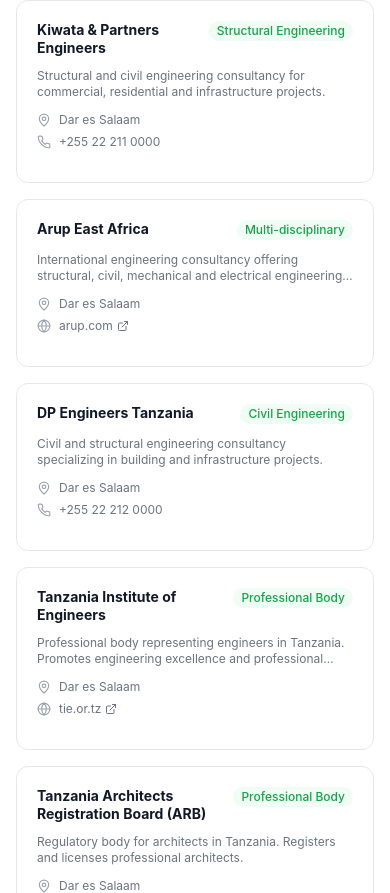
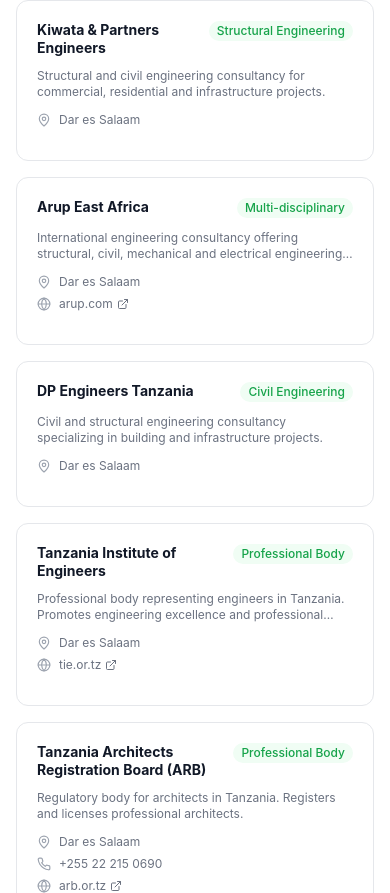
Before and after one commit to emkuwa/tanzibaba-materials, a Next.js app: page /directory in a window 390 px wide. Shown: the part 1931-2824 px from the top of the page. Built offline with nearby package versions, Linux system fonts and the light colour scheme; no server answers.

Commit message:
Remove placeholder phone numbers from directory listings

```diff
--- a/src/data/directory.ts
+++ b/src/data/directory.ts
@@ -40,27 +40,27 @@ export const categories = [
 export const listings: DirectoryListing[] = [
   // ENGINEERS
   { id: 'eng-001', name: 'Tanzania Engineers Registration Board (ERB)', category: 'engineers', subcategory: 'Professional Body', location: 'Dar es Salaam', description: 'Regulatory body for engineers in Tanzania. Registers and licenses professional engineers across all disciplines.', website: 'https://erb.or.tz', phone: '+255 22 215 0690', email: 'info@erb.or.tz', slug: 'erb-tanzania' },
-  { id: 'eng-002', name: 'Kiwata & Partners Engineers', category: 'engineers', subcategory: 'Structural Engineering', location: 'Dar es Salaam', description: 'Structural and civil engineering consultancy for commercial, residential and infrastructure projects.', phone: '+255 22 211 0000', slug: 'kiwata-engineers' },
+  { id: 'eng-002', name: 'Kiwata & Partners Engineers', category: 'engineers', subcategory: 'Structural Engineering', location: 'Dar es Salaam', description: 'Structural and civil engineering consultancy for commercial, residential and infrastructure projects.', slug: 'kiwata-engineers' },
   { id: 'eng-003', name: 'Arup East Africa', category: 'engineers', subcategory: 'Multi-disciplinary', location: 'Dar es Salaam', description: 'International engineering consultancy offering structural, civil, mechanical and electrical engineering services.', website: 'https://arup.com', slug: 'arup-east-africa' },
-  { id: 'eng-004', name: 'DP Engineers Tanzania', category: 'engineers', subcategory: 'Civil Engineering', location: 'Dar es Salaam', description: 'Civil and structural engineering consultancy specializing in building and infrastructure projects.', phone: '+255 22 212 0000', slug: 'dp-engineers' },
+  { id: 'eng-004', name: 'DP Engineers Tanzania', category: 'engineers', subcategory: 'Civil Engineering', location: 'Dar es Salaam', description: 'Civil and structural engineering consultancy specializing in building and infrastructure projects.', slug: 'dp-engineers' },
   { id: 'eng-005', name: 'Tanzania Institute of Engineers', category: 'engineers', subcategory: 'Professional Body', location: 'Dar es Salaam', description: 'Professional body representing engineers in Tanzania. Promotes engineering excellence and professional development.', website: 'https://tie.or.tz', slug: 'tie-tanzania' },
 
   // ARCHITECTS
   { id: 'arc-001', name: 'Tanzania Architects Registration Board (ARB)', category: 'architects', subcategory: 'Professional Body', location: 'Dar es Salaam', description: 'Regulatory body for architects in Tanzania. Registers and licenses professional architects.', website: 'https://arb.or.tz', phone: '+255 22 215 0690', slug: 'arb-tanzania' },
-  { id: 'arc-002', name: 'Architects 67 East Africa', category: 'architects', subcategory: 'Architecture Firm', location: 'Dar es Salaam', description: 'Full-service architecture firm offering design, planning and project management for commercial and residential projects.', phone: '+255 22 213 0000', slug: 'architects-67' },
+  { id: 'arc-002', name: 'Architects 67 East Africa', category: 'architects', subcategory: 'Architecture Firm', location: 'Dar es Salaam', description: 'Full-service architecture firm offering design, planning and project management for commercial and residential projects.', slug: 'architects-67' },
   { id: 'arc-003', name: 'Planning Systems Ltd', category: 'architects', subcategory: 'Architecture & Planning', location: 'Dar es Salaam', description: 'Architecture and urban planning consultancy for commercial, institutional and residential developments.', slug: 'planning-systems' },
   { id: 'arc-004', name: 'Eldy Associates Architects', category: 'architects', subcategory: 'Architecture Firm', location: 'Dodoma', description: 'Architecture firm specializing in government buildings, institutional projects and residential developments.', slug: 'eldy-associates' },
   { id: 'arc-005', name: 'Zanzibar Architecture Studio', category: 'architects', subcategory: 'Architecture Firm', location: 'Zanzibar', description: 'Boutique architecture studio specializing in heritage conservation, hotels and resort developments in Zanzibar.', slug: 'zanzibar-architecture-studio' },
 
   // QUANTITY SURVEYORS
   { id: 'qs-001', name: 'Tanzania Institute of Quantity Surveyors', category: 'quantity-surveyors', subcategory: 'Professional Body', location: 'Dar es Salaam', description: 'Professional body for quantity surveyors in Tanzania. Promotes cost management and construction economics.', website: 'https://tiqs.or.tz', slug: 'tiqs-tanzania' },
-  { id: 'qs-002', name: 'CostPlan Quantity Surveyors', category: 'quantity-surveyors', subcategory: 'Cost Consultancy', location: 'Dar es Salaam', description: 'Quantity surveying and cost consultancy services for commercial, residential and infrastructure projects.', phone: '+255 22 214 0000', slug: 'costplan-qs' },
+  { id: 'qs-002', name: 'CostPlan Quantity Surveyors', category: 'quantity-surveyors', subcategory: 'Cost Consultancy', location: 'Dar es Salaam', description: 'Quantity surveying and cost consultancy services for commercial, residential and infrastructure projects.', slug: 'costplan-qs' },
   { id: 'qs-003', name: 'Davis Langdon Tanzania', category: 'quantity-surveyors', subcategory: 'Cost Consultancy', location: 'Dar es Salaam', description: 'International quantity surveying and cost management consultancy for large-scale construction projects.', slug: 'davis-langdon-tz' },
   { id: 'qs-004', name: 'Build Quantity Surveyors', category: 'quantity-surveyors', subcategory: 'Quantity Surveying', location: 'Dodoma', description: 'Quantity surveying services for government and commercial construction projects in Dodoma.', slug: 'build-qs-dodoma' },
 
   // LAND SURVEYORS
   { id: 'ls-001', name: 'Tanzania Surveyors Board', category: 'land-surveyors', subcategory: 'Professional Body', location: 'Dar es Salaam', description: 'Regulatory body for land surveyors in Tanzania. Registers and licenses professional surveyors.', website: 'https://surveyorsboard.or.tz', slug: 'surveyors-board' },
-  { id: 'ls-002', name: 'GeoTech Survey Services', category: 'land-surveyors', subcategory: 'Land Surveying', location: 'Dar es Salaam', description: 'Professional land surveying, topographical mapping and GPS survey services for construction projects.', phone: '+255 22 216 0000', slug: 'geotech-survey' },
+  { id: 'ls-002', name: 'GeoTech Survey Services', category: 'land-surveyors', subcategory: 'Land Surveying', location: 'Dar es Salaam', description: 'Professional land surveying, topographical mapping and GPS survey services for construction projects.', slug: 'geotech-survey' },
   { id: 'ls-003', name: 'Tanzania National Land Survey', category: 'land-surveyors', subcategory: 'Government Agency', location: 'Dodoma', description: 'Government agency responsible for land surveying and mapping across Tanzania.', website: 'https://nls.go.tz', slug: 'national-land-survey' },
   { id: 'ls-004', name: 'Precision Survey Consultants', category: 'land-surveyors', subcategory: 'Surveying', location: 'Zanzibar', description: 'Land surveying and mapping services for development projects across Zanzibar.', slug: 'precision-survey-zanzibar' },
 
@@ -73,14 +73,14 @@ export const listings: DirectoryListing[] = [
   // BUILDING CONTRACTORS
   { id: 'bc-001', name: 'Tanzania Contractors Registration Board (CRB)', category: 'building-contractors', subcategory: 'Regulatory Body', location: 'Dar es Salaam', description: 'Government body that registers and regulates building contractors in Tanzania.', website: 'https://crb.go.tz', phone: '+255 22 215 0690', slug: 'crb-tanzania' },
   { id: 'bc-002', name: 'China Railway Jianchang Engineering', category: 'building-contractors', subcategory: 'Building Contractor', location: 'Dar es Salaam', description: 'Large-scale building contractor specializing in commercial, residential and institutional construction.', slug: 'crje-tanzania' },
-  { id: 'bc-003', name: 'Vineyard Construction Ltd', category: 'building-contractors', subcategory: 'Building Contractor', location: 'Dar es Salaam', description: 'Established building contractor for commercial, residential and industrial construction projects.', phone: '+255 22 217 0000', slug: 'vineyard-construction' },
+  { id: 'bc-003', name: 'Vineyard Construction Ltd', category: 'building-contractors', subcategory: 'Building Contractor', location: 'Dar es Salaam', description: 'Established building contractor for commercial, residential and industrial construction projects.', slug: 'vineyard-construction' },
   { id: 'bc-004', name: 'Monarch Construction Ltd', category: 'building-contractors', subcategory: 'Building Contractor', location: 'Dar es Salaam', description: 'Building contractor offering construction services for commercial and residential developments.', slug: 'monarch-construction' },
   { id: 'bc-005', name: 'Jamali Building Contractors', category: 'building-contractors', subcategory: 'Building Contractor', location: 'Dodoma', description: 'Building contractor specializing in government buildings, schools and institutional projects in Dodoma.', slug: 'jamali-building' },
   { id: 'bc-006', name: 'Zanzibar Construction Company', category: 'building-contractors', subcategory: 'Building Contractor', location: 'Zanzibar', description: 'Local building contractor for residential, commercial and hospitality construction across Zanzibar.', slug: 'zanzibar-construction' },
 
   // CIVIL CONTRACTORS
   { id: 'cc-001', name: 'China Communications Construction Company', category: 'civil-contractors', subcategory: 'Civil Contractor', location: 'Dar es Salaam', description: 'International civil contractor for roads, bridges, ports and infrastructure projects across Tanzania.', slug: 'cccc-tanzania' },
-  { id: 'cc-002', name: 'Raia Construction Ltd', category: 'civil-contractors', subcategory: 'Civil Contractor', location: 'Dar es Salaam', description: 'Civil engineering contractor for roads, drainage, water supply and infrastructure projects.', phone: '+255 22 218 0000', slug: 'raia-construction' },
+  { id: 'cc-002', name: 'Raia Construction Ltd', category: 'civil-contractors', subcategory: 'Civil Contractor', location: 'Dar es Salaam', description: 'Civil engineering contractor for roads, drainage, water supply and infrastructure projects.', slug: 'raia-construction' },
   { id: 'cc-003', name: 'Yapi Merkezi Tanzania', category: 'civil-contractors', subcategory: 'Civil Contractor', location: 'Dar es Salaam', description: 'International civil contractor specializing in railway, road and infrastructure construction.', slug: 'yapi-merkezi-tz' },
   { id: 'cc-004', name: 'Mota-Engil Tanzania', category: 'civil-contractors', subcategory: 'Civil Contractor', location: 'Dar es Salaam', description: 'International civil engineering contractor for roads, bridges and public works projects.', website: 'https://motaengil.com', slug: 'mota-engil-tz' },
 
@@ -92,7 +92,7 @@ export const listings: DirectoryListing[] = [
 
   // MEP CONTRACTORS
   { id: 'mep-001', name: 'Tanzania Electrical Contractors Association', category: 'mep-contractors', subcategory: 'Professional Body', location: 'Dar es Salaam', description: 'Professional association for electrical and mechanical contractors in Tanzania.', slug: 'teca-tanzania' },
-  { id: 'mep-002', name: 'Volt Tanzania Electrical Contractors', category: 'mep-contractors', subcategory: 'Electrical Contractor', location: 'Dar es Salaam', description: 'Electrical contracting services for commercial, industrial and residential projects.', phone: '+255 22 219 0000', slug: 'volt-electrical' },
+  { id: 'mep-002', name: 'Volt Tanzania Electrical Contractors', category: 'mep-contractors', subcategory: 'Electrical Contractor', location: 'Dar es Salaam', description: 'Electrical contracting services for commercial, industrial and residential projects.', slug: 'volt-electrical' },
   { id: 'mep-003', name: 'AirTech Mechanical Services', category: 'mep-contractors', subcategory: 'HVAC Contractor', location: 'Dar es Salaam', description: 'Mechanical and HVAC contracting for commercial buildings, hotels and industrial facilities.', slug: 'airtech-mechanical' },
   { id: 'mep-004', name: 'PlumbTech Tanzania', category: 'mep-contractors', subcategory: 'Plumbing Contractor', location: 'Dar es Salaam', description: 'Plumbing and fire protection contracting for commercial and residential construction projects.', slug: 'plumbtech-tz' },
 
@@ -103,12 +103,12 @@ export const listings: DirectoryListing[] = [
   { id: 'cem-004', name: 'Simba Cement Tanzania', category: 'cement-manufacturers', subcategory: 'Cement Manufacturer', location: 'Dar es Salaam', description: 'Cement supplier offering various grades of cement for construction projects across Tanzania.', slug: 'simba-cement-tz' },
 
   // STEEL MANUFACTURERS
-  { id: 'stl-001', name: 'Steel & Cement Products Ltd', category: 'steel-manufacturers', subcategory: 'Steel Manufacturer', location: 'Dar es Salaam', description: 'Manufacturer of steel reinforcement bars, structural steel and steel products for construction.', phone: '+255 22 220 0000', slug: 'steel-cement-products' },
+  { id: 'stl-001', name: 'Steel & Cement Products Ltd', category: 'steel-manufacturers', subcategory: 'Steel Manufacturer', location: 'Dar es Salaam', description: 'Manufacturer of steel reinforcement bars, structural steel and steel products for construction.', slug: 'steel-cement-products' },
   { id: 'stl-002', name: 'Tanzania Steel Rolling Mills', category: 'steel-manufacturers', subcategory: 'Steel Manufacturer', location: 'Dar es Salaam', description: 'Manufacturer of steel reinforcement bars (rebar) and structural steel sections.', slug: 'tsrm' },
   { id: 'stl-003', name: 'Kibo Steel Ltd', category: 'steel-manufacturers', subcategory: 'Steel Manufacturer', location: 'Dar es Salaam', description: 'Steel manufacturer producing reinforcement bars and steel products for construction industry.', slug: 'kibo-steel' },
 
   // ALUMINIUM SUPPLIERS
-  { id: 'alu-001', name: 'Aluminium Tanzania Ltd', category: 'aluminium-suppliers', subcategory: 'Aluminium Supplier', location: 'Dar es Salaam', description: 'Supplier of aluminium profiles, sheets and fabrication materials for construction.', phone: '+255 22 221 0000', slug: 'aluminium-tanzania' },
+  { id: 'alu-001', name: 'Aluminium Tanzania Ltd', category: 'aluminium-suppliers', subcategory: 'Aluminium Supplier', location: 'Dar es Salaam', description: 'Supplier of aluminium profiles, sheets and fabrication materials for construction.', slug: 'aluminium-tanzania' },
   { id: 'alu-002', name: 'Aluworks Tanzania', category: 'aluminium-suppliers', subcategory: 'Aluminium Supplier', location: 'Dar es Salaam', description: 'Aluminium products supplier for windows, doors, curtain walls and architectural applications.', slug: 'aluworks-tz' },
   { id: 'alu-003', name: 'Premier Aluminium Ltd', category: 'aluminium-suppliers', subcategory: 'Aluminium Supplier', location: 'Dar es Salaam', description: 'Aluminium supplier offering profiles, hardware and fabrication materials for construction.', slug: 'premier-aluminium' },
 
@@ -118,22 +118,22 @@ export const listings: DirectoryListing[] = [
   { id: 'gl-003', name: 'East Africa Glassworks', category: 'glass-suppliers', subcategory: 'Glass Fabrication', location: 'Dar es Salaam', description: 'Glass fabrication and installation for commercial and residential construction projects.', slug: 'ea-glassworks' },
 
   // ROOFING SUPPLIERS
-  { id: 'rf-001', name: 'Roofing Materials Tanzania', category: 'roofing-suppliers', subcategory: 'Roofing Supplier', location: 'Dar es Salaam', description: 'Supplier of roofing sheets, tiles, accessories and waterproofing materials for construction.', phone: '+255 22 222 0000', slug: 'roofing-materials-tz' },
+  { id: 'rf-001', name: 'Roofing Materials Tanzania', category: 'roofing-suppliers', subcategory: 'Roofing Supplier', location: 'Dar es Salaam', description: 'Supplier of roofing sheets, tiles, accessories and waterproofing materials for construction.', slug: 'roofing-materials-tz' },
   { id: 'rf-002', name: 'Mabati Rolling Mills', category: 'roofing-suppliers', subcategory: 'Roofing Manufacturer', location: 'Dar es Salaam', description: 'Manufacturer of galvanized and pre-painted roofing sheets (mabati) for residential and commercial buildings.', website: 'https://mabati.com', slug: 'mabati-rolling-mills' },
   { id: 'rf-003', name: 'ALAF Ltd', category: 'roofing-suppliers', subcategory: 'Roofing Manufacturer', location: 'Dar es Salaam', description: 'Manufacturer of corrugated roofing sheets and steel products for construction industry.', slug: 'alaf-ltd' },
 
   // PAINT SUPPLIERS
-  { id: 'pt-001', name: 'Azar Chemical Industries', category: 'paint-suppliers', subcategory: 'Paint Manufacturer', location: 'Dar es Salaam', description: 'Manufacturer of Dulux brand paints for interior, exterior and industrial applications.', website: 'https://azar.co.tz', phone: '+255 22 223 0000', slug: 'azar-chemical' },
+  { id: 'pt-001', name: 'Azar Chemical Industries', category: 'paint-suppliers', subcategory: 'Paint Manufacturer', location: 'Dar es Salaam', description: 'Manufacturer of Dulux brand paints for interior, exterior and industrial applications.', website: 'https://azar.co.tz', slug: 'azar-chemical' },
   { id: 'pt-002', name: 'Kansai Paints Tanzania', category: 'paint-suppliers', subcategory: 'Paint Manufacturer', location: 'Dar es Salaam', description: 'Manufacturer of Kansai brand paints for residential, commercial and industrial applications.', slug: 'kansai-paints-tz' },
   { id: 'pt-003', name: 'Sadolin Tanzania', category: 'paint-suppliers', subcategory: 'Paint Supplier', location: 'Dar es Salaam', description: 'Supplier of Sadolin brand paints, wood finishes and protective coatings.', slug: 'sadolin-tz' },
 
   // TIMBER SUPPLIERS
-  { id: 'tm-001', name: 'Tanzania Timber Company', category: 'timber-suppliers', subcategory: 'Timber Supplier', location: 'Dar es Salaam', description: 'Supplier of sawn timber, plywood and wood products for construction and manufacturing.', phone: '+255 22 224 0000', slug: 'tanzania-timber' },
+  { id: 'tm-001', name: 'Tanzania Timber Company', category: 'timber-suppliers', subcategory: 'Timber Supplier', location: 'Dar es Salaam', description: 'Supplier of sawn timber, plywood and wood products for construction and manufacturing.', slug: 'tanzania-timber' },
   { id: 'tm-002', name: 'Meru Timber Ltd', category: 'timber-suppliers', subcategory: 'Timber Supplier', location: 'Arusha', description: 'Supplier of hardwood and softwood timber, plywood and construction wood products.', slug: 'meru-timber' },
   { id: 'tm-003', name: 'Forest Products Ltd', category: 'timber-suppliers', subcategory: 'Timber Supplier', location: 'Dar es Salaam', description: 'Supplier of processed timber, plywood, MDF and other wood products for construction.', slug: 'forest-products' },
 
   // BOREHOLE DRILLING
-  { id: 'bh-001', name: 'Tanzania Drilling Company', category: 'borehole-drilling', subcategory: 'Borehole Drilling', location: 'Dar es Salaam', description: 'Professional borehole drilling services for residential, commercial and agricultural water supply.', phone: '+255 22 225 0000', slug: 'tz-drilling' },
+  { id: 'bh-001', name: 'Tanzania Drilling Company', category: 'borehole-drilling', subcategory: 'Borehole Drilling', location: 'Dar es Salaam', description: 'Professional borehole drilling services for residential, commercial and agricultural water supply.', slug: 'tz-drilling' },
   { id: 'bh-002', name: 'Aqua Drill Tanzania', category: 'borehole-drilling', subcategory: 'Borehole Drilling', location: 'Dar es Salaam', description: 'Borehole drilling, well construction and water supply system installation services.', slug: 'aqua-drill' },
   { id: 'bh-003', name: 'Deep Well Drilling Services', category: 'borehole-drilling', subcategory: 'Borehole Drilling', location: 'Dodoma', description: 'Deep borehole drilling for institutional, agricultural and commercial water supply projects.', slug: 'deep-well-drilling' },
 
@@ -143,22 +143,22 @@ export const listings: DirectoryListing[] = [
   { id: 'st-003', name: 'University of Dar es Salaam Soil Lab', category: 'soil-testing', subcategory: 'Testing Laboratory', location: 'Dar es Salaam', description: 'Academic laboratory offering soil testing and geotechnical analysis services.', slug: 'udsm-soil-lab' },
 
   // GEOTECHNICAL SERVICES
-  { id: 'geo-001', name: 'GeoConsult Tanzania', category: 'geotechnical-services', subcategory: 'Geotechnical Engineering', location: 'Dar es Salaam', description: 'Geotechnical investigation, site assessment and foundation design consultancy services.', phone: '+255 22 226 0000', slug: 'geoconsult-tz' },
+  { id: 'geo-001', name: 'GeoConsult Tanzania', category: 'geotechnical-services', subcategory: 'Geotechnical Engineering', location: 'Dar es Salaam', description: 'Geotechnical investigation, site assessment and foundation design consultancy services.', slug: 'geoconsult-tz' },
   { id: 'geo-002', name: 'Tanzania Geotechnical Society', category: 'geotechnical-services', subcategory: 'Professional Body', location: 'Dar es Salaam', description: 'Professional society for geotechnical engineers and practitioners in Tanzania.', slug: 'tgs-tanzania' },
   { id: 'geo-003', name: 'Soil & Rock Engineers Ltd', category: 'geotechnical-services', subcategory: 'Geotechnical Engineering', location: 'Dar es Salaam', description: 'Geotechnical investigation, soil mechanics and foundation engineering consultancy.', slug: 'soil-rock-engineers' },
 
   // MATERIAL TESTING
-  { id: 'mt-001', name: 'Tanzania Building Materials Testing Lab', category: 'material-testing', subcategory: 'Testing Laboratory', location: 'Dar es Salaam', description: 'Laboratory testing of concrete, steel, aggregates and other construction materials.', phone: '+255 22 227 0000', slug: 'tbm-testing' },
+  { id: 'mt-001', name: 'Tanzania Building Materials Testing Lab', category: 'material-testing', subcategory: 'Testing Laboratory', location: 'Dar es Salaam', description: 'Laboratory testing of concrete, steel, aggregates and other construction materials.', slug: 'tbm-testing' },
   { id: 'mt-002', name: 'Quality Assurance Lab Tanzania', category: 'material-testing', subcategory: 'Testing Laboratory', location: 'Dar es Salaam', description: 'Quality assurance testing for concrete, aggregates, cement and construction materials.', slug: 'qa-lab-tz' },
   { id: 'mt-003', name: 'Tanzania Standards (Quality Control)', category: 'material-testing', subcategory: 'Testing Laboratory', location: 'Dar es Salaam', description: 'Material testing and quality control services for construction materials.', slug: 'tz-standards-qc' },
 
   // EQUIPMENT RENTAL
-  { id: 'er-001', name: 'Boels Rental Tanzania', category: 'equipment-rental', subcategory: 'Equipment Rental', location: 'Dar es Salaam', description: 'Construction equipment rental including excavators, loaders, compressors and power tools.', website: 'https://boels.com', phone: '+255 22 228 0000', slug: 'boels-tz' },
+  { id: 'er-001', name: 'Boels Rental Tanzania', category: 'equipment-rental', subcategory: 'Equipment Rental', location: 'Dar es Salaam', description: 'Construction equipment rental including excavators, loaders, compressors and power tools.', website: 'https://boels.com', slug: 'boels-tz' },
   { id: 'er-002', name: 'Kanu Equipment Tanzania', category: 'equipment-rental', subcategory: 'Equipment Rental', location: 'Dar es Salaam', description: 'Construction and mining equipment rental, sales and servicing.', slug: 'kanu-equipment' },
   { id: 'er-003', name: 'Hertz Equipment Tanzania', category: 'equipment-rental', subcategory: 'Equipment Rental', location: 'Dar es Salaam', description: 'Equipment rental services for construction, mining and industrial applications.', slug: 'hertz-equipment-tz' },
 
   // HEAVY MACHINERY RENTAL
-  { id: 'hm-001', name: 'Mantrac Tanzania', category: 'heavy-machinery-rental', subcategory: 'Machinery Rental', location: 'Dar es Salaam', description: 'Caterpillar equipment dealer offering rental of heavy machinery, excavators and construction equipment.', website: 'https://mantrac.co.tz', phone: '+255 22 229 0000', slug: 'mantrac-tz' },
+  { id: 'hm-001', name: 'Mantrac Tanzania', category: 'heavy-machinery-rental', subcategory: 'Machinery Rental', location: 'Dar es Salaam', description: 'Caterpillar equipment dealer offering rental of heavy machinery, excavators and construction equipment.', website: 'https://mantrac.co.tz', slug: 'mantrac-tz' },
   { id: 'hm-002', name: 'Tor Engineering Tanzania', category: 'heavy-machinery-rental', subcategory: 'Machinery Rental', location: 'Dar es Salaam', description: 'Heavy machinery rental including cranes, excavators, loaders and earthmoving equipment.', slug: 'tor-engineering' },
   { id: 'hm-003', name: 'Bamburi Heavy Equipment', category: 'heavy-machinery-rental', subcategory: 'Machinery Rental', location: 'Dar es Salaam', description: 'Heavy construction equipment rental and leasing for major infrastructure projects.', slug: 'bamburi-heavy' },
 
```
